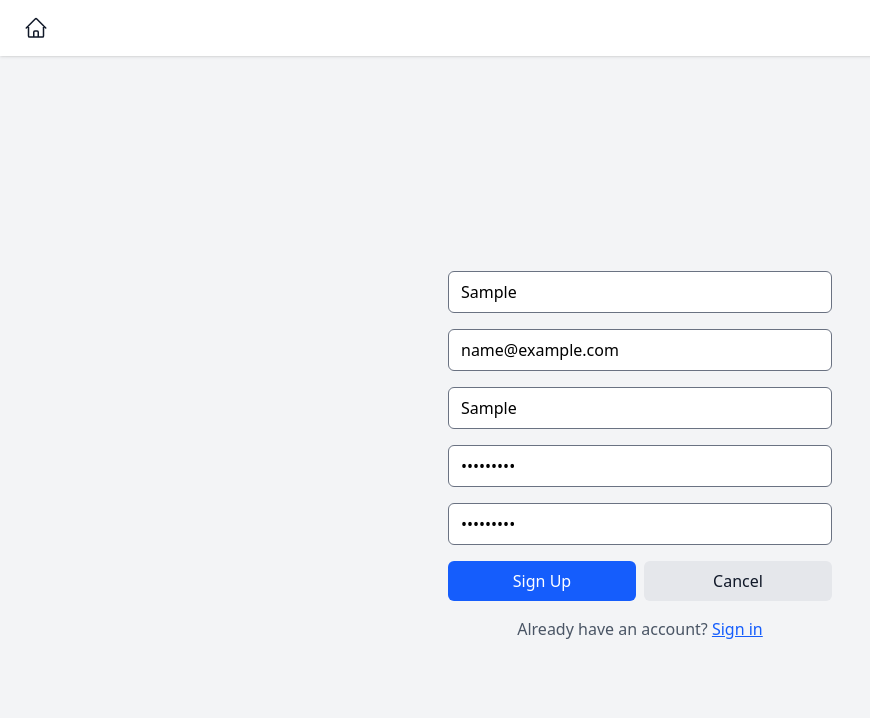
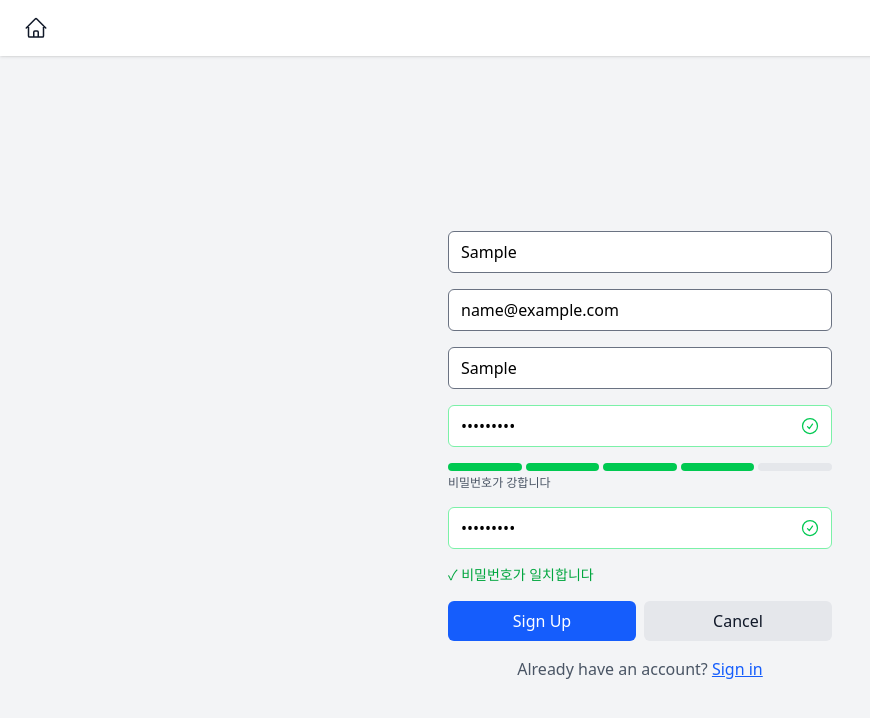
Before and after one commit to chachohee/DevLog-Frontend, a React (Vite) app: page /register in a window 1280 px wide. Both pictures are taken after typing "Sample", "name@example.com", "Sample", "Sample123", "Sample123" into the empty fields and a click on the button "Sign Up". Shown: the top 718 px of the page, without its empty margins (0-870 px from the left). Built offline with nearby package versions, Linux system fonts and the light colour scheme; no server answers.

Commit message:
회원가입 - 유효성검사, 비밀번호 강도 추가

```diff
--- a/src/components/RegisterForm.tsx
+++ b/src/components/RegisterForm.tsx
@@ -1,6 +1,7 @@
-import { useState } from "react";
+import { useState, useEffect } from "react";
 import { useNavigate } from "react-router-dom";
 import { register } from "../api/auth";
+import { CheckCircleIcon, XCircleIcon } from "@heroicons/react/24/outline";
 
 const RegisterForm: React.FC = () => {
   const navigate = useNavigate();
@@ -10,11 +11,42 @@ const RegisterForm: React.FC = () => {
   const [password, setPassword] = useState("");
   const [confirmPassword, setConfirmPassword] = useState("");
 
+  // 비밀번호 유효성 검사 상태
+  const [passwordMatch, setPasswordMatch] = useState<boolean | null>(null);
+  const [passwordStrength, setPasswordStrength] = useState(0);
+
+  // 비밀번호 일치 여부 실시간 확인
+  useEffect(() => {
+    if (confirmPassword.length > 0) {
+      setPasswordMatch(password === confirmPassword);
+    } else {
+      setPasswordMatch(null);
+    }
+  }, [password, confirmPassword]);
+
+  // 비밀번호 강도 계산
+  useEffect(() => {
+    let strength = 0;
+    if (password.length >= 8) strength++;
+    if (/[A-Z]/.test(password)) strength++;
+    if (/[a-z]/.test(password)) strength++;
+    if (/[0-9]/.test(password)) strength++;
+    if (/[^A-Za-z0-9]/.test(password)) strength++;
+    setPasswordStrength(strength);
+  }, [password]);
+
   const handleSubmit = async (e: React.FormEvent) => {
     e.preventDefault();
 
+    // 비밀번호 일치 여부 확인
     if (password !== confirmPassword) {
-      alert("Passwords do not match!");
+      alert("비밀번호가 일치하지 않습니다!");
+      return;
+    }
+
+    // 비밀번호 강도 확인
+    if (passwordStrength < 3) {
+      alert("비밀번호가 너무 약합니다. 더 강한 비밀번호를 사용해주세요.");
       return;
     }
 
@@ -22,18 +54,20 @@ const RegisterForm: React.FC = () => {
       // 회원가입 API 호출
       await register(username, email, password, nickname);
 
-      alert("Registration successful! Please log in.");
+      alert("회원가입이 완료되었습니다! 로그인해주세요.");
       setUsername("");
       setEmail("");
       setNickname("");
       setPassword("");
       setConfirmPassword("");
+      setPasswordMatch(null);
+      setPasswordStrength(0);
 
       // 로그인 페이지로 리다이렉트
       navigate("/login");
     } catch (err) {
       console.error(err);
-      alert("Registration failed.");
+      alert("회원가입에 실패했습니다.");
     }
   };
 
@@ -64,22 +98,103 @@ const RegisterForm: React.FC = () => {
           className="w-full px-3 py-2 border rounded-md focus:outline-none focus:ring focus:ring-blue-300 text-black"
           required
         />
+        {/* 비밀번호 입력 */}
+        <div className="relative">
           <input
             type="password"
             placeholder="Password"
             value={password}
             onChange={(e) => setPassword(e.target.value)}
-          className="w-full px-3 py-2 border rounded-md focus:outline-none focus:ring focus:ring-blue-300 text-black"
+            className={`w-full px-3 py-2 pr-10 border rounded-md focus:outline-none focus:ring focus:ring-blue-300 text-black ${
+              password.length > 0 && passwordStrength < 3
+                ? 'border-red-300 focus:ring-red-300'
+                : password.length > 0 && passwordStrength >= 3
+                ? 'border-green-300 focus:ring-green-300'
+                : 'border-gray-300'
+            }`}
             required
           />
+          {password.length > 0 && (
+            <div className="absolute right-3 top-1/2 transform -translate-y-1/2">
+              {passwordStrength >= 3 ? (
+                <CheckCircleIcon className="w-5 h-5 text-green-500" />
+              ) : (
+                <XCircleIcon className="w-5 h-5 text-red-500" />
+              )}
+            </div>
+          )}
+        </div>
+
+        {/* 비밀번호 강도 표시 */}
+        {password.length > 0 && (
+          <div className="space-y-1">
+            <div className="flex space-x-1">
+              {[1, 2, 3, 4, 5].map((level) => (
+                <div
+                  key={level}
+                  className={`h-2 flex-1 rounded ${
+                    level <= passwordStrength
+                      ? passwordStrength < 3
+                        ? 'bg-red-500'
+                        : passwordStrength < 4
+                        ? 'bg-yellow-500'
+                        : 'bg-green-500'
+                      : 'bg-gray-200'
+                  }`}
+                />
+              ))}
+            </div>
+            <p className="text-xs text-gray-600">
+              {passwordStrength < 3 && "비밀번호가 약합니다"}
+              {passwordStrength === 3 && "비밀번호가 보통입니다"}
+              {passwordStrength === 4 && "비밀번호가 강합니다"}
+              {passwordStrength === 5 && "비밀번호가 매우 강합니다"}
+            </p>
+          </div>
+        )}
+
+        {/* 비밀번호 확인 입력 */}
+        <div className="relative">
           <input
             type="password"
             placeholder="Confirm Password"
             value={confirmPassword}
             onChange={(e) => setConfirmPassword(e.target.value)}
-          className="w-full px-3 py-2 border rounded-md focus:outline-none focus:ring focus:ring-blue-300 text-black"
+            className={`w-full px-3 py-2 pr-10 border rounded-md focus:outline-none focus:ring focus:ring-blue-300 text-black ${
+              confirmPassword.length > 0
+                ? passwordMatch === true
+                  ? 'border-green-300 focus:ring-green-300'
+                  : passwordMatch === false
+                  ? 'border-red-300 focus:ring-red-300'
+                  : 'border-gray-300'
+                : 'border-gray-300'
+            }`}
             required
           />
+          {confirmPassword.length > 0 && (
+            <div className="absolute right-3 top-1/2 transform -translate-y-1/2">
+              {passwordMatch === true ? (
+                <CheckCircleIcon className="w-5 h-5 text-green-500" />
+              ) : passwordMatch === false ? (
+                <XCircleIcon className="w-5 h-5 text-red-500" />
+              ) : null}
+            </div>
+          )}
+        </div>
+
+        {/* 비밀번호 일치 여부 메시지 */}
+        {confirmPassword.length > 0 && (
+          <p className={`text-sm ${
+            passwordMatch === true
+              ? 'text-green-600'
+              : passwordMatch === false
+              ? 'text-red-600'
+              : 'text-gray-600'
+          }`}>
+            {passwordMatch === true && "✓ 비밀번호가 일치합니다"}
+            {passwordMatch === false && "✗ 비밀번호가 일치하지 않습니다"}
+          </p>
+        )}
 
         <div className="flex gap-2">
           <button
```
Lines whose indentation alone changed are shown as unchanged.
